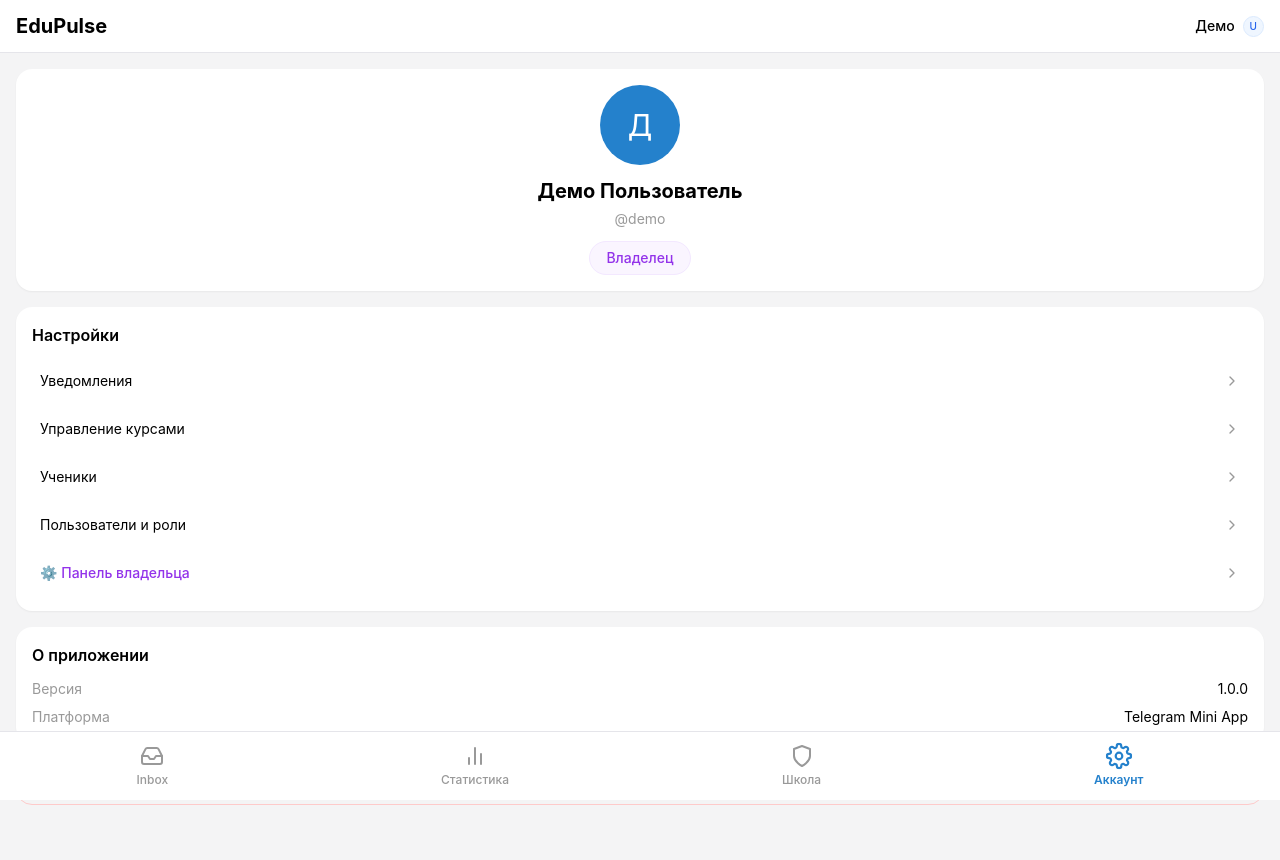
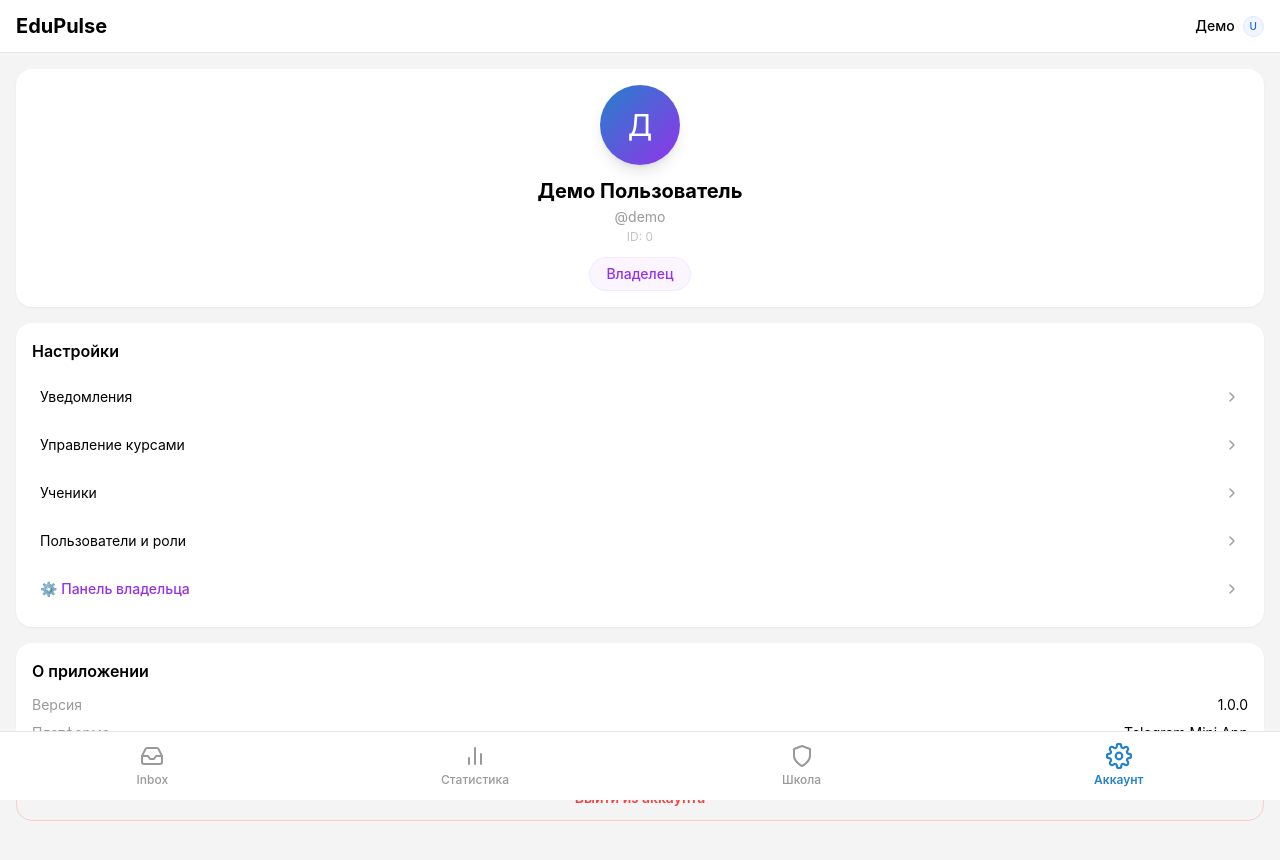
Before and after one commit to AngelOK-5725/EdyPulse, a React (Vite) app in the folder frontend/: page /account in a window 1280 px wide. Shown: the top 860 px of the page. Built offline with nearby package versions, Linux system fonts and the light colour scheme; no server answers.

Commit message:
Задача A-2. Сделать рабочий профиль пользователя

```diff
--- a/frontend/src/pages/AccountPage.tsx
+++ b/frontend/src/pages/AccountPage.tsx
@@ -4,6 +4,9 @@
 export default function AccountPage() {
   const { user, logout, isAdmin, isOwner } = useAuth();
   const navigate = useNavigate();
+
+  // Получаем данные пользователя напрямую из Telegram Mini App
+  const telegramUser = window.Telegram?.WebApp?.initDataUnsafe?.user;
 
   const roleLabels: Record<string, { label: string; color: string }> = {
     owner: { label: 'Владелец', color: 'bg-purple-50 text-purple-600 border-purple-100' },
@@ -14,27 +17,38 @@
 
   const roleInfo = roleLabels[user?.role || 'user'];
 
+  // Формируем полное имя, безопасно обрабатывая отсутствующие части
+  const displayName = [user?.first_name, user?.last_name].filter(Boolean).join(' ') || 'Пользователь';
+  const displayPhoto = telegramUser?.photo_url || user?.photo_url;
+  const displayUsername = telegramUser?.username || user?.username;
+  const displayTelegramId = telegramUser?.id || user?.telegram_id;
+
   return (
     <div className="p-4 space-y-4 animate-fade-in">
       {/* Profile Card */}
       <div className="tg-card flex flex-col items-center py-6">
-        {user?.photo_url ? (
+        {displayPhoto ? (
           <img
-            src={user.photo_url}
+            src={displayPhoto}
             alt=""
             className="w-20 h-20 rounded-full mb-3 border-2 border-[var(--tg-theme-button-color)]"
           />
         ) : (
-          <div className="w-20 h-20 rounded-full bg-[var(--tg-theme-button-color)] flex items-center justify-center text-3xl text-white mb-3">
-            {user?.first_name?.[0] || '?'}
+          <div className="w-20 h-20 rounded-full bg-gradient-to-br from-[var(--tg-theme-button-color)] to-purple-600 flex items-center justify-center text-3xl text-white mb-3 shadow-lg">
+            {displayName[0]}
           </div>
         )}
         <h2 className="text-xl font-bold text-[var(--tg-theme-text-color)]">
-          {user?.first_name} {user?.last_name}
+          {displayName}
         </h2>
-        {user?.username && (
-          <span className="text-sm text-[var(--tg-theme-hint-color)] mt-1">
-            @{user.username}
+        {displayUsername && (
+          <span className="text-sm text-[var(--tg-theme-hint-color)] mt-0.5">
+            @{displayUsername}
+          </span>
+        )}
+        {displayTelegramId && (
+          <span className="text-xs text-[var(--tg-theme-hint-color)] mt-0.5 opacity-60">
+            ID: {displayTelegramId}
           </span>
         )}
         <div className={`mt-3 px-4 py-1.5 rounded-full text-sm font-medium border ${roleInfo.color}`}>
```
